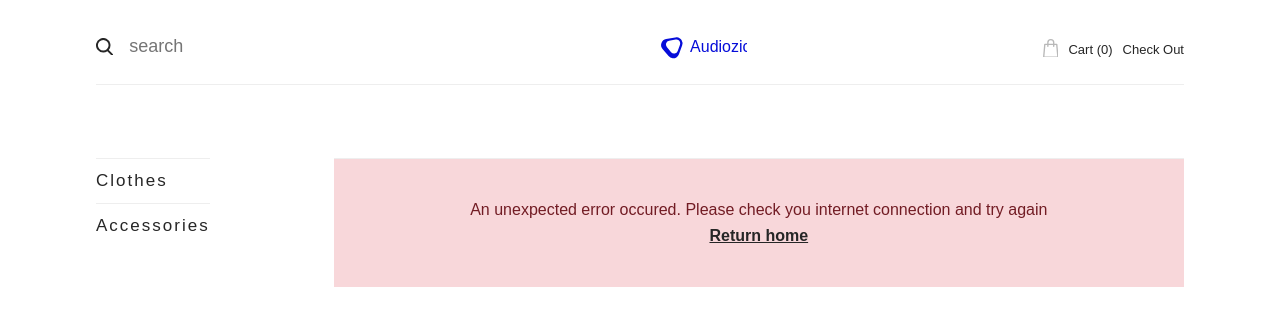
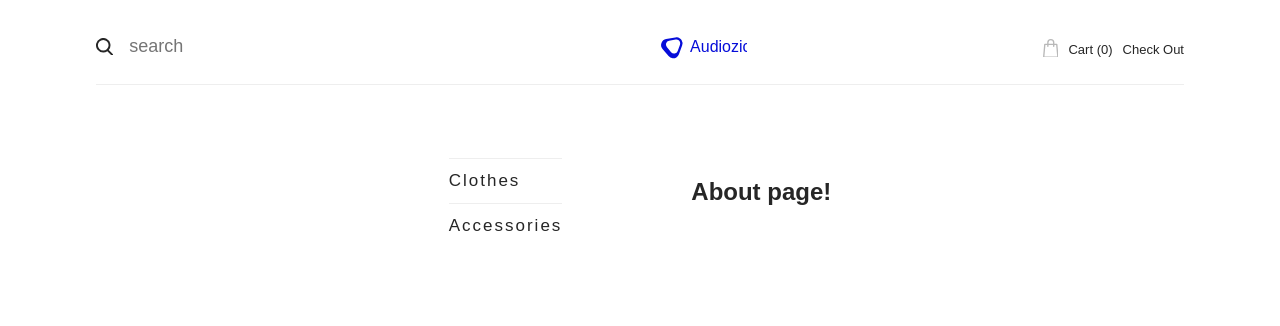
Before and after one commit to MeatBoyed/DropIT, a React (Create React App) app in the folder client/: page /about in a window 1280 px wide. Shown: the top 326 px of the page. Built offline with nearby package versions, Linux system fonts and the light colour scheme; no server answers; the HTML template or start-up script is replaced by a standard one.

Commit message:
feat: inital commit

```diff
--- a/client/src/App.tsx
+++ b/client/src/App.tsx
@@ -12,6 +12,7 @@ import { CheckoutPageIndex } from './components/CheckoutPage/CheckoutPageIndex';
 
 const HomePage = React.lazy(() => import('./components/HomePage/HomePage'));
 const SearchPage = React.lazy(() => import('./components/SearchPage/SearchPage'));
+const AboutIndex = React.lazy(() => import('./components/AboutPage/AboutIndex'));
 const StoreProfilePage = React.lazy(() => import('./components/StoreProfilePage/StoreProfilePageIndex'));
 const ShoppingCartPage = React.lazy(() => import('./components/ShoppingCartPage/ShoppingCartPage'));
 const ItemPageIndex = React.lazy(() => import('./components/ItemPage/ItemPageIndex'));
@@ -36,6 +37,7 @@ function App() {
                 <Route exact path="/search" render={() => <SearchPage />} />
                 <Route exact path="/shoppingcart" render={() => <ShoppingCartPage />} />
                 <Route exact path="/checkout" render={() => <CheckoutPageIndex />} />
+                <Route exact path="/about" render={() => <AboutIndex />} />
                 <Route exact path="/:storename" render={() => <StoreProfilePage />} />
                 <Route exact path="/:storename/:itemid" render={() => <ItemPageIndex />} />
               </Switch>
--- /dev/null
+++ b/client/src/components/AboutPage/AboutIndex.tsx
@@ -0,0 +1,11 @@
+import React from 'react';
+
+export const AboutIndex: React.FC = () => {
+  return (
+    <div>
+      <h1>About page!</h1>
+    </div>
+  );
+};
+
+export default AboutIndex;
--- a/client/src/styles/main.scss
+++ b/client/src/styles/main.scss
@@ -22,6 +22,7 @@
 // Pages
 @import './pages/home';
 @import './pages/item';
+@import './pages/about';
 @import './pages/_clientProfile.scss';
 @import './pages/shoppingcart';
 @import './pages/checkout';
```
Also changed, not shown: client/src/styles/pages/_about.scss (added).
